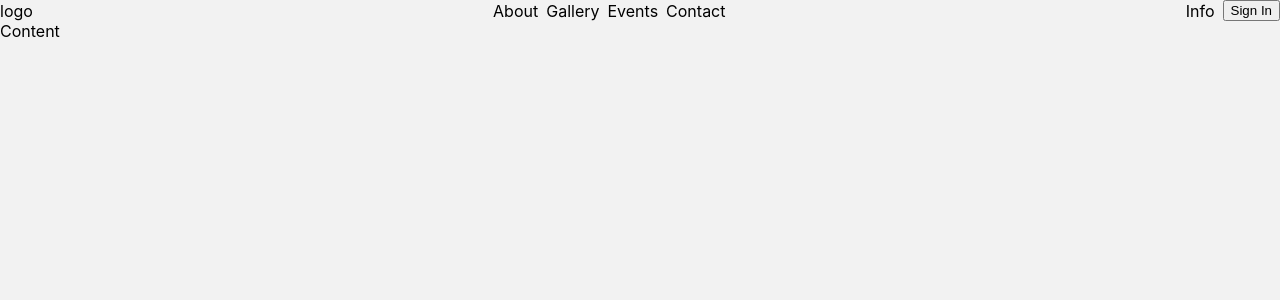
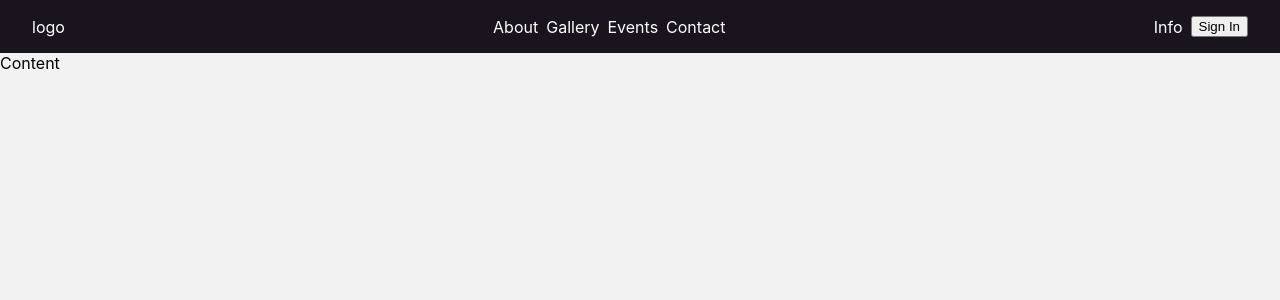
Before and after one commit to JuliaCMint/design-system, a React (Create React App) app: page / in a window 1280 px wide. Shown: the top 300 px of the page. Built offline with nearby package versions, Linux system fonts and the light colour scheme.

Commit message:
added paddings, some styles to header

```diff
--- a/src/components/Header.jsx
+++ b/src/components/Header.jsx
@@ -1,27 +1,35 @@
-import React from 'react'
-import { StretchableFlexContainer } from './patterns/StretchableFlexContainer'
-import { InlineFlexContainer } from './patterns/InlineFlexContainer'
+import React from "react";
+import { StretchableFlexContainer } from "./patterns/StretchableFlexContainer";
+import { InlineFlexContainer } from "./patterns/InlineFlexContainer";
+import { PaddingWrapper } from "./patterns/PaddingWrapper";
+import styled from "styled-components";
+
+const Menu = styled(StretchableFlexContainer).attrs(() => ({
+  as: PaddingWrapper,
+  padding: ["l", "xl"],
+  gap: "m",
+  stretch: 1,
+}))`
+  background-color: #19141e;
+  color: white;
+`;
 
 const Header = () => {
   return (
-    <>
-    <StretchableFlexContainer stretch={1} align="center" switchAt="40rem">
-        <div>
-       logo
-        </div>
+    <Menu>
+      <div>logo</div>
       <InlineFlexContainer gap="m" justify="center" align="center">
         <span>About</span>
         <span>Gallery</span>
         <span>Events</span>
         <span>Contact</span>
-        </InlineFlexContainer >
+      </InlineFlexContainer>
       <StretchableFlexContainer gap="m" align="center" justify="end">
         <span>Info</span>
         <button>Sign In</button>
       </StretchableFlexContainer>
-      </StretchableFlexContainer>
-    </>
-  )
-}
+    </Menu>
+  );
+};
 
-export default Header
+export default Header;
```
Lines whose indentation alone changed are shown as unchanged.
